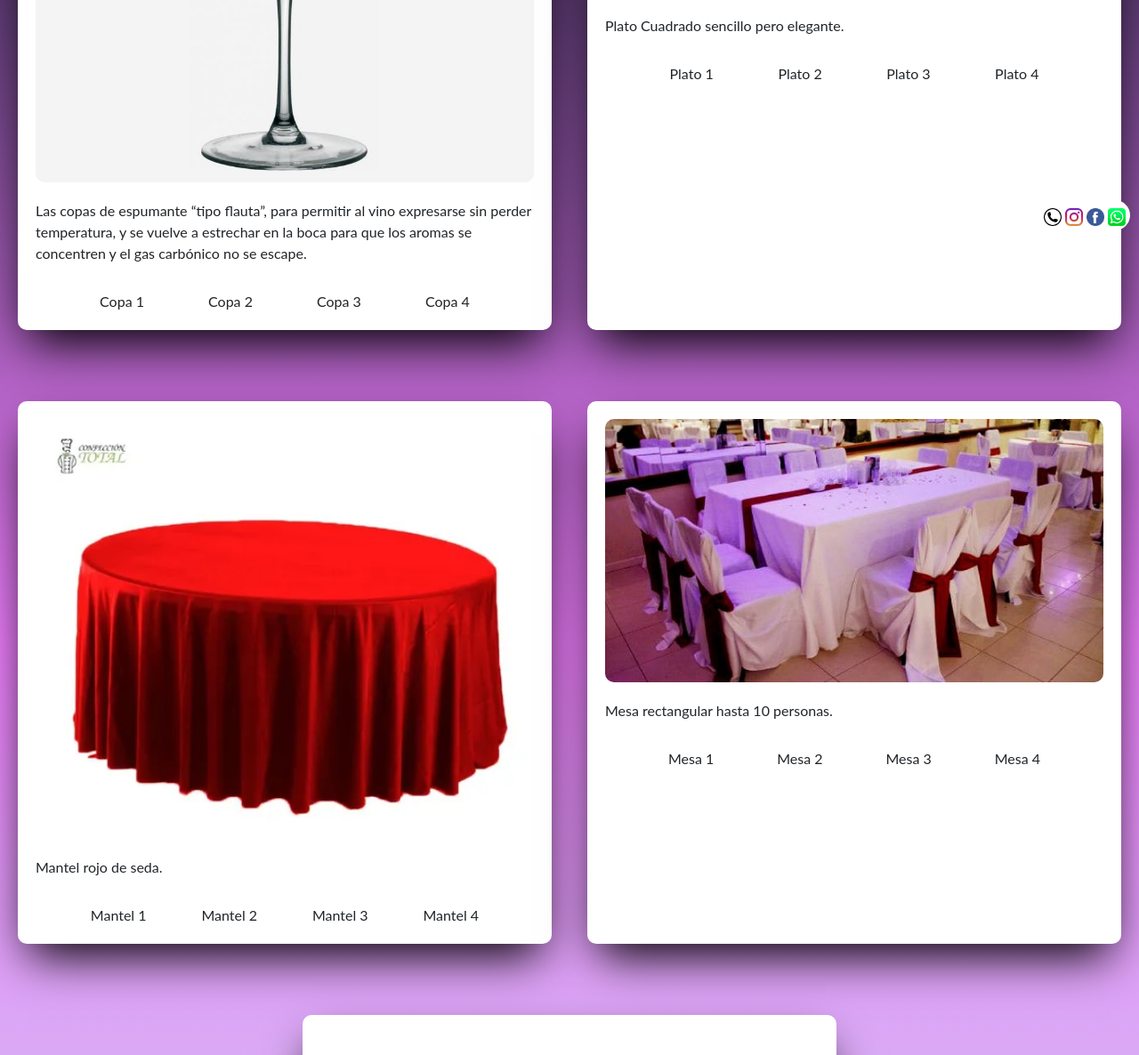
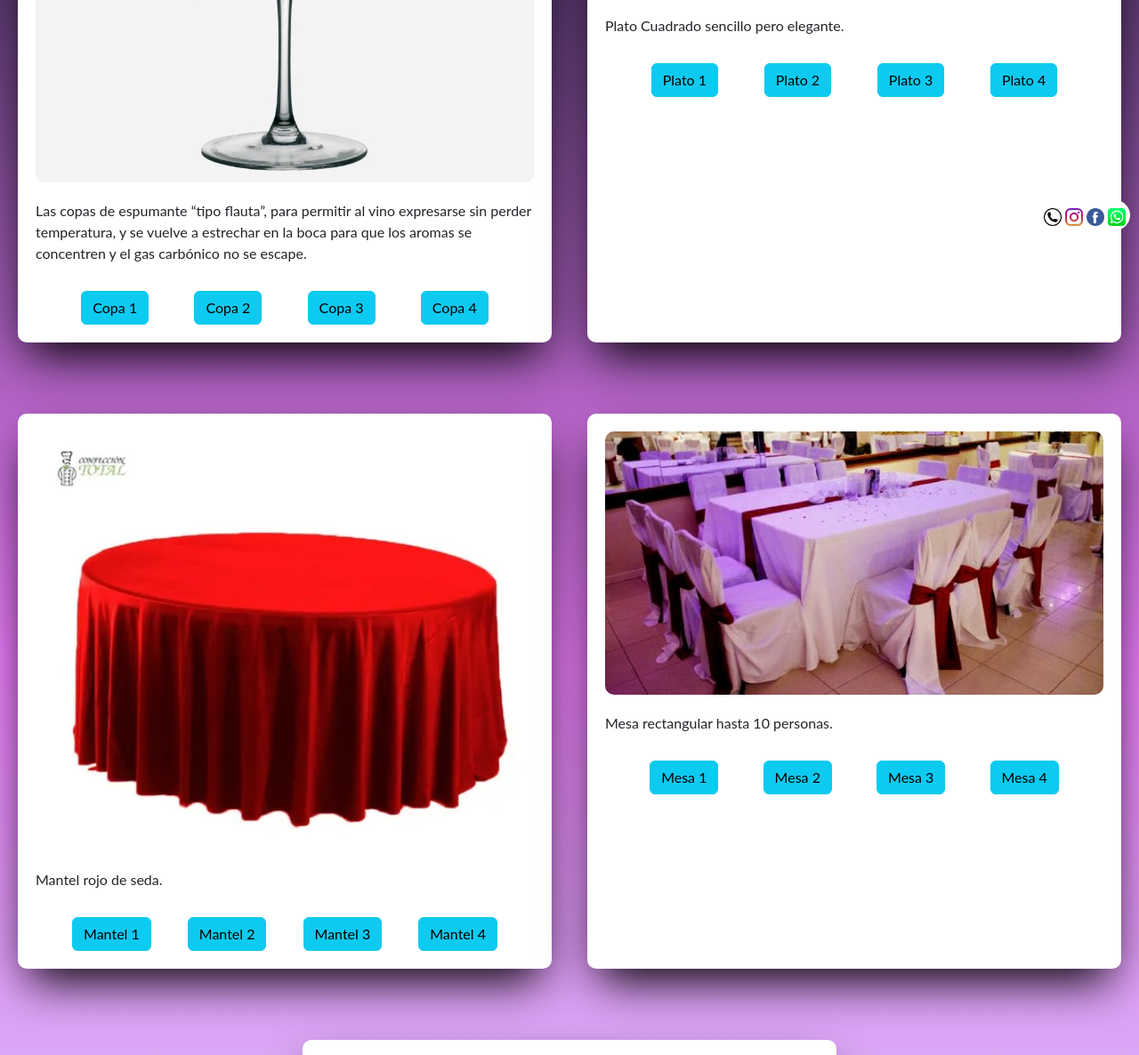
Before and after one commit to enzojdandrea/eventus, a website: page pages/catalogo.html in a window 1280 px wide. Shown: the part 531-1717 px from the top of the page at 89% size. Drawn offline with nearby package versions, Linux system fonts and the light colour scheme; files that its build step writes are made by us from their sources; grey boxes are pictures that could not be loaded.

Commit message:
agregando funcion a boton en catalogo

```diff
--- a/pages/catalogo.html
+++ b/pages/catalogo.html
@@ -46,76 +46,76 @@
             <section class="contenedor">
                 <article class="contenedor__catalog">
                     <div class="contenedor__catalog__header">
-                        <img class="contenedor__catalog__header-img" src="../assets/images/copa.jpg" alt="copa" />
+                        <img class="contenedor__catalog__header-img" src="../assets/images/copa.jpg" alt="copa" id="copa"/>
                         <p class="contenedor__catalog__description">
                             Las copas de espumante “tipo flauta”, para permitir al vino expresarse sin perder temperatura, y se vuelve a estrechar en la boca para que los aromas se concentren y el gas carbónico no se escape.
                         </p>
                     </div>
                     <div name="copa" class="contenedor__catalog__option">
-                        <option value="copa1">Copa 1</option>
-                        <option value="copa2">Copa 2</option>
-                        <option value="copa3">Copa 3</option>
-                        <option value="copa4">Copa 4</option>
+                        <button type="button" class="btn btn-info" onclick="copa(1)">Copa 1</button>
+                        <button type="button" class="btn btn-info" onclick="copa(2)">Copa 2</button>
+                        <button type="button" class="btn btn-info" onclick="copa(3)">Copa 3</button>
+                        <button type="button" class="btn btn-info" onclick="copa(4)">Copa 4</button>
                     </div>
                 </article>
 
                 <article class="contenedor__catalog">
                     <div class="contenedor__catalog__header">
-                        <img class="contenedor__catalog__header-img" src="../assets/images/platoscuadrados.jfif" alt="plato cuadrado" />
+                        <img class="contenedor__catalog__header-img" src="../assets/images/platoscuadrados.jfif" alt="plato cuadrado" id="plato"/>
                     </div>
                     <p class="contenedor__catalog__description">
                         Plato Cuadrado sencillo pero elegante.
                     </p>
                     <div name="plato" class="contenedor__catalog__option">
-                        <option value="plato1">Plato 1</option>
-                        <option value="plato2">Plato 2</option>
-                        <option value="plato3">Plato 3</option>
-                        <option value="plato4">Plato 4</option>
+                        <button type="button" class="btn btn-info" onclick="">Plato 1</button>
+                        <button type="button" class="btn btn-info" onclick="">Plato 2</button>
+                        <button type="button" class="btn btn-info" onclick="">Plato 3</button>
+                        <button type="button" class="btn btn-info" onclick="">Plato 4</button>
                     </div>
                 </article>
 
                 <article class="contenedor__catalog">
                     <div class="contenedor__catalog__header">
-                        <img class="contenedor__catalog__header-img" src="../assets/images/mantel.jpg" alt="mantel rojo" />
+                        <img class="contenedor__catalog__header-img" src="../assets/images/mantel.jpg" alt="mantel rojo" id="mantel" />
                     </div>
                     <p class="contenedor__catalog__description">
                         Mantel rojo de seda.
                     </p>
                     <div name="manteles" class="contenedor__catalog__option">
-                        <option value="mantel1">Mantel 1</option>
-                        <option value="mantel2">Mantel 2</option>
-                        <option value="mantel3">Mantel 3</option>
-                        <option value="mantel4">Mantel 4</option>
+                        <button type="button" class="btn btn-info" onclick="">Mantel 1</button>
+                        <button type="button" class="btn btn-info" onclick="">Mantel 2</button>
+                        <button type="button" class="btn btn-info" onclick="">Mantel 3</button>
+                        <button type="button" class="btn btn-info" onclick="">Mantel 4</button>
                     </div>
                 </article>
 
                 <article class="contenedor__catalog">
                     <div class="contenedor__catalog__header">
-                        <img class="contenedor__catalog__header-img" src="../assets/images/mesa.jpg" alt="mesa cuadrada" />
+                        <img class="contenedor__catalog__header-img" src="../assets/images/mesa.jpg" alt="mesa cuadrada" id="mesa" />
                     </div>
                     <p class="contenedor__catalog__description">
                         Mesa rectangular hasta 10 personas.
                     </p>
                     <div name="mesa" class="contenedor__catalog__option">
-                        <option value="mesa1">Mesa 1</option>
-                        <option value="mesa2">Mesa 2</option>
-                        <option value="mesa3">Mesa 3</option>
-                        <option value="mesa4">Mesa 4</option>
+                        <button type="button" class="btn btn-info" onclick="">Mesa 1</button>
+                        <button type="button" class="btn btn-info" onclick="">Mesa 2</button>
+                        <button type="button" class="btn btn-info" onclick="">Mesa 3</button>
+                        <button type="button" class="btn btn-info" onclick="">Mesa 4</button>
                     </div>
                 </article>
 
                 <article class="contenedor__catalog">
                     <div class="contenedor__catalog__header">
-                        <iframe class="contenedor__catalog__header-img" src="https://www.google.com/maps/embed?pb=!1m18!1m12!1m3!1d3284.0168903615386!2d-58.386055068693906!3d-34.60373440249511!2m3!1f0!2f0!3f0!3m2!1i1024!2i768!4f13.1!3m3!1m2!1s0x4aa9f0a6da5edb%3A0x11bead4e234e558b!2sObelisco!5e0!3m2!1ses!2sar!4v1659487761936!5m2!1ses!2sar" width="600" height="450" style="border:0;" allowfullscreen="" loading="lazy" referrerpolicy="no-referrer-when-downgrade"></iframe>
+                        <iframe id="ubicacion" class="contenedor__catalog__header-img" src="https://www.google.com/maps/embed?pb=!1m18!1m12!1m3!1d3284.0168903615386!2d-58.386055068693906!3d-34.60373440249511!2m3!1f0!2f0!3f0!3m2!1i1024!2i768!4f13.1!3m3!1m2!1s0x4aa9f0a6da5edb%3A0x11bead4e234e558b!2sObelisco!5e0!3m2!1ses!2sar!4v1659487761936!5m2!1ses!2sar" width="600" height="450" style="border:0;" allowfullscreen="" loading="lazy" referrerpolicy="no-referrer-when-downgrade"></iframe>
                     </div>
                     <p class="contenedor__catalog__description">
                         Uno de nuestros principales salones, ubicado casi en el centro de nuestra ciudad. Posee tanto un amplio salón como un gran sector al aire libre.
                     </p>
                     <div name="ubicaciones" class="contenedor__catalog__option">
-                        <option value="ubicacione1">Ubicaion 1</option>
-                        <option value="ubicacione2">Ubicaion 2</option>
-                        <option value="ubicacione3">Ubicaion 3</option>
-                        <option value="ubicacione4">Ubicaion 4</option>
+                        <button type="button" class="btn btn-info" onclick="">Ubicacion 1</button>
+                        <button type="button" class="btn btn-info" onclick="">Ubicacion 2</button>
+                        <button type="button" class="btn btn-info" onclick="">Ubicacion 3</button>
+                        <button type="button" class="btn btn-info" onclick="">Ubicacion 4</button>
                     </div>
                 </article>
                 <div class="col-12 m-3 text-center align-items-center">
--- a/scripts/catalogo.js
+++ b/scripts/catalogo.js
@@ -31,3 +31,13 @@ function varioseventos(cantidad){
         selcUbi();
     }
 }
+
+
+//esto esta en prueba no es para la entrega XD
+function copa(num){
+    if(num=="2"){
+        document.getElementById("copa").src="../assets/images/platoscuadrados.jfif";
+    }else{
+        document.getElementById("copa").src="../assets/images/copa.jpg";
+    }
+}
```
